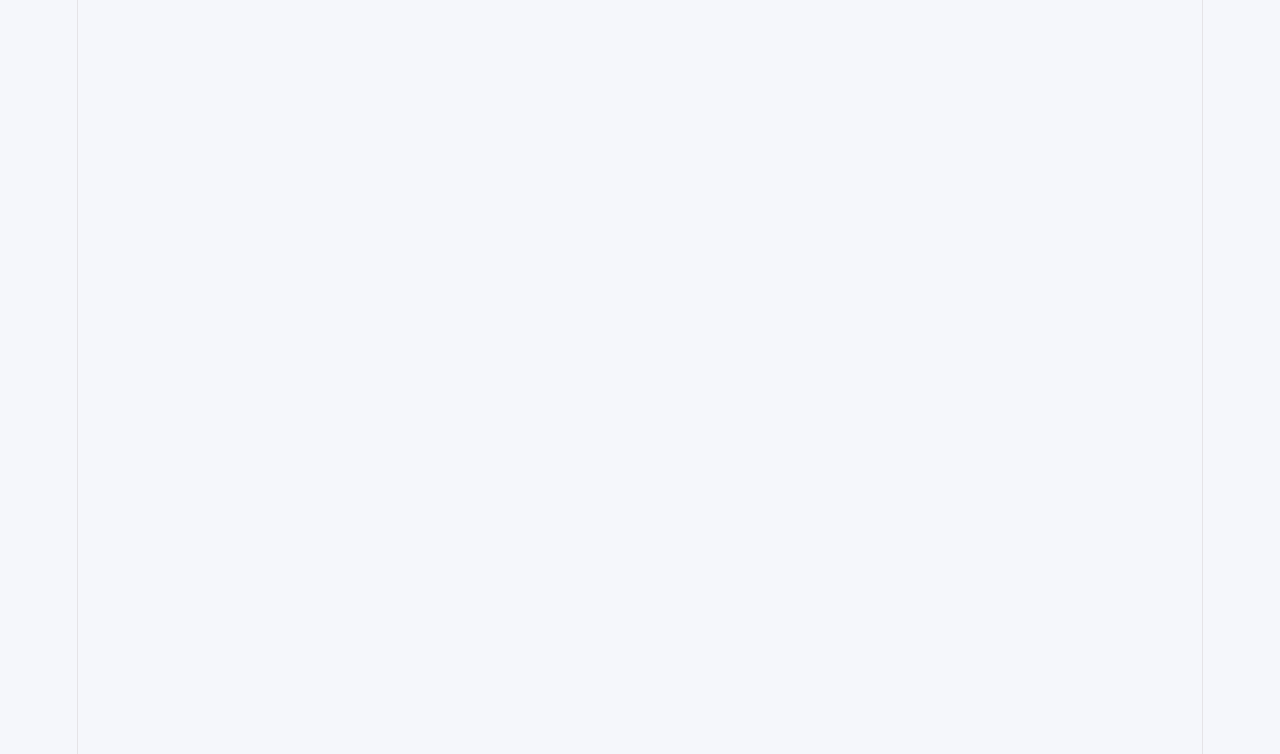
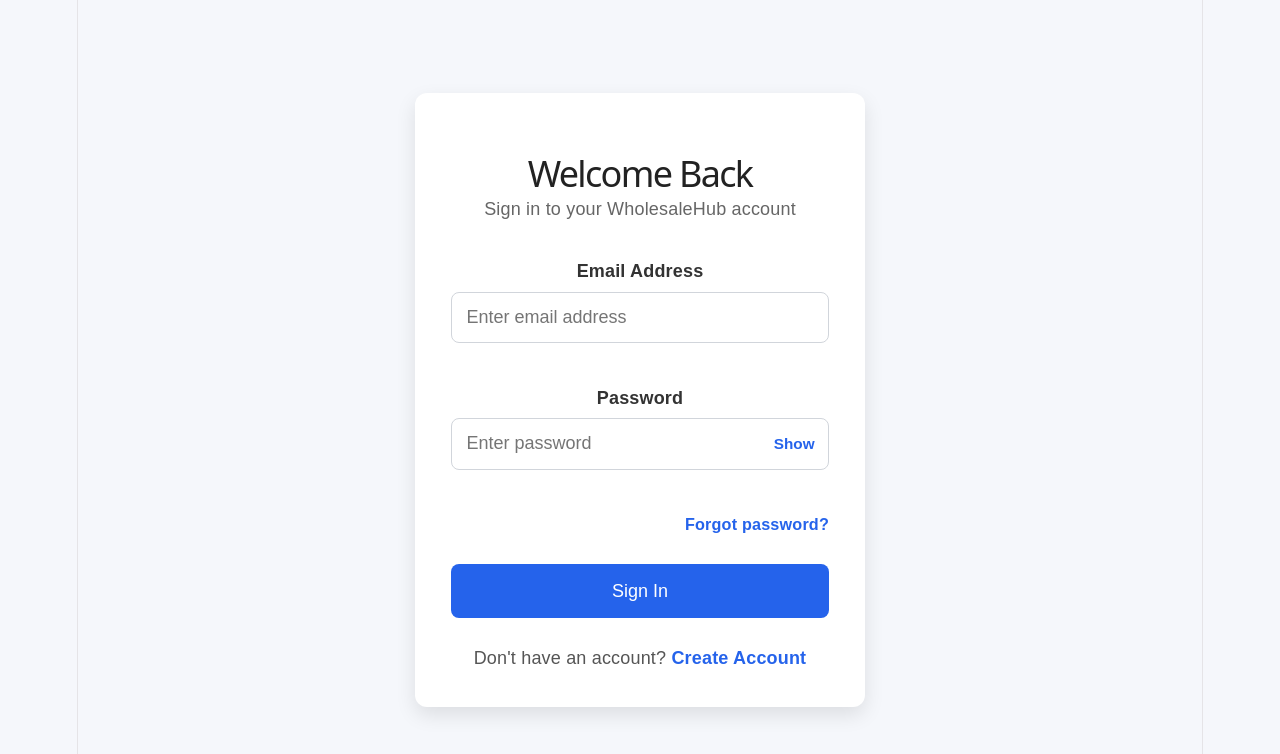
Before and after one commit to WholesaleHub/frontend, a React (Vite) app: page /login in a window 1280 px wide. Before the commit this address had no page. Shown: the top 754 px of the page. Built offline with nearby package versions, Linux system fonts and the light colour scheme.

Commit message:
feat: implement login page UI and validation

```diff
--- a/src/App.tsx
+++ b/src/App.tsx
@@ -1,11 +1,13 @@
 import { BrowserRouter, Routes, Route } from "react-router-dom";
 import RegisterPage from "./pages/Register/RegisterPage";
+import LoginPage from "./pages/Login/LoginPage";
 
 function App() {
   return (
     <BrowserRouter>
       <Routes>
         <Route path="/" element={<RegisterPage />} />
+        <Route path="/login" element={<LoginPage />} />
       </Routes>
     </BrowserRouter>
   );
--- /dev/null
+++ b/src/pages/Login/LoginPage.css
@@ -0,0 +1,154 @@
+* {
+  margin: 0;
+  padding: 0;
+  box-sizing: border-box;
+}
+
+body {
+  background-color: #f5f7fb;
+  font-family: Arial, Helvetica, sans-serif;
+}
+
+.login-container {
+  min-height: 100vh;
+  display: flex;
+  justify-content: center;
+  align-items: center;
+  padding: 2rem;
+}
+
+.login-card {
+  width: 100%;
+  max-width: 450px;
+  background: #ffffff;
+  padding: 2rem;
+  border-radius: 12px;
+  box-shadow: 0 8px 20px rgba(0, 0, 0, 0.1);
+}
+
+.login-card h1 {
+  text-align: center;
+  font-size: 2rem;
+  color: #222;
+  margin-bottom: 0.5rem;
+}
+
+.login-card > p {
+  text-align: center;
+  color: #666;
+  margin-bottom: 2rem;
+}
+
+.form-group {
+  display: flex;
+  flex-direction: column;
+  margin-bottom: 1rem;
+}
+
+.form-group label {
+  margin-bottom: 0.4rem;
+  font-weight: 600;
+  color: #333;
+}
+
+.form-group input {
+  width: 100%;
+  padding: 0.8rem;
+  border: 1px solid #d1d5db;
+  border-radius: 8px;
+  font-size: 1rem;
+  background-color: #ffffff;
+  color: #111827;
+  transition: border-color 0.2s ease;
+}
+
+.form-group input:focus {
+  outline: none;
+  border-color: #2563eb;
+}
+
+.password-wrapper {
+  position: relative;
+  display: flex;
+  align-items: center;
+}
+
+.password-wrapper input {
+  padding-right: 4rem;
+}
+
+.toggle-password {
+  position: absolute;
+  right: 0.8rem;
+  background: none;
+  border: none;
+  color: #2563eb;
+  font-size: 0.85rem;
+  font-weight: 600;
+  cursor: pointer;
+}
+
+.error {
+  color: #dc2626;
+  font-size: 0.85rem;
+  margin-top: 0.3rem;
+  min-height: 18px;
+}
+
+.forgot-password {
+  text-align: right;
+  margin-bottom: 1rem;
+}
+
+.forgot-password a {
+  color: #2563eb;
+  text-decoration: none;
+  font-size: 0.9rem;
+  font-weight: 600;
+}
+
+.forgot-password a:hover {
+  text-decoration: underline;
+}
+
+.login-btn {
+  width: 100%;
+  padding: 0.9rem;
+  margin-top: 0.5rem;
+  border: none;
+  border-radius: 8px;
+  background-color: #2563eb;
+  color: #fff;
+  font-size: 1rem;
+  cursor: pointer;
+  transition: background-color 0.2s ease;
+}
+
+.login-btn:hover {
+  background-color: #1d4ed8;
+}
+
+.signup-link {
+  text-align: center;
+  margin-top: 1.5rem;
+  color: #555;
+}
+
+.signup-link a {
+  color: #2563eb;
+  text-decoration: none;
+  font-weight: 600;
+}
+
+.signup-link a:hover {
+  text-decoration: underline;
+}
+
+@media (max-width: 480px) {
+  .login-card {
+    padding: 1.5rem;
+  }
+  .login-card h1 {
+    font-size: 1.7rem;
+  }
+}
--- /dev/null
+++ b/src/pages/Login/LoginPage.tsx
@@ -0,0 +1,126 @@
+import { useState } from "react";
+import { Link } from "react-router-dom";
+import "./LoginPage.css";
+
+type FormData = {
+  email: string;
+  password: string;
+};
+
+type FormErrors = {
+  email: string;
+  password: string;
+};
+
+export default function LoginPage() {
+  const [formData, setFormData] = useState<FormData>({
+    email: "",
+    password: "",
+  });
+
+  const [errors, setErrors] = useState<FormErrors>({
+    email: "",
+    password: "",
+  });
+
+  const [showPassword, setShowPassword] = useState(false);
+
+  const handleChange = (e: React.ChangeEvent<HTMLInputElement>) => {
+    const { name, value } = e.target;
+    setFormData((prev) => ({
+      ...prev,
+      [name]: value,
+    }));
+    setErrors((prev) => ({
+      ...prev,
+      [name]: "",
+    }));
+  };
+
+  const validateForm = () => {
+    const newErrors: FormErrors = {
+      email: "",
+      password: "",
+    };
+
+    if (!formData.email.trim()) {
+      newErrors.email = "Email Address is required";
+    } else if (!/^[^\s@]+@[^\s@]+\.[^\s@]+$/.test(formData.email)) {
+      newErrors.email = "Please enter a valid email address";
+    }
+
+    if (!formData.password.trim()) {
+      newErrors.password = "Password is required";
+    }
+
+    setErrors(newErrors);
+    return Object.values(newErrors).every((error) => error === "");
+  };
+
+  const handleSubmit = (e: React.FormEvent<HTMLFormElement>) => {
+    e.preventDefault();
+    if (validateForm()) {
+      console.log("Login Successful", formData);
+      // API integration goes here in the next task
+    }
+  };
+
+  return (
+    <div className="login-container">
+      <div className="login-card">
+        <h1>Welcome Back</h1>
+        <p>Sign in to your WholesaleHub account</p>
+        <form onSubmit={handleSubmit} noValidate>
+          <div className="form-group">
+            <label htmlFor="email">Email Address</label>
+            <input
+              id="email"
+              type="email"
+              name="email"
+              placeholder="Enter email address"
+              value={formData.email}
+              onChange={handleChange}
+              required
+            />
+            <small className="error">{errors.email}</small>
+          </div>
+
+          <div className="form-group">
+            <label htmlFor="password">Password</label>
+            <div className="password-wrapper">
+              <input
+                id="password"
+                type={showPassword ? "text" : "password"}
+                name="password"
+                placeholder="Enter password"
+                value={formData.password}
+                onChange={handleChange}
+                required
+              />
+              <button
+                type="button"
+                className="toggle-password"
+                onClick={() => setShowPassword(!showPassword)}
+              >
+                {showPassword ? "Hide" : "Show"}
+              </button>
+            </div>
+            <small className="error">{errors.password}</small>
+          </div>
+
+          <div className="forgot-password">
+            <Link to="/forgot-password">Forgot password?</Link>
+          </div>
+
+          <button type="submit" className="login-btn">
+            Sign In
+          </button>
+
+          <p className="signup-link">
+            Don't have an account? <Link to="/">Create Account</Link>
+          </p>
+        </form>
+      </div>
+    </div>
+  );
+}
```
